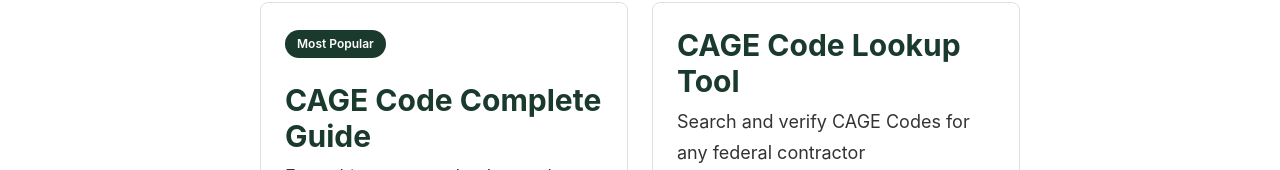
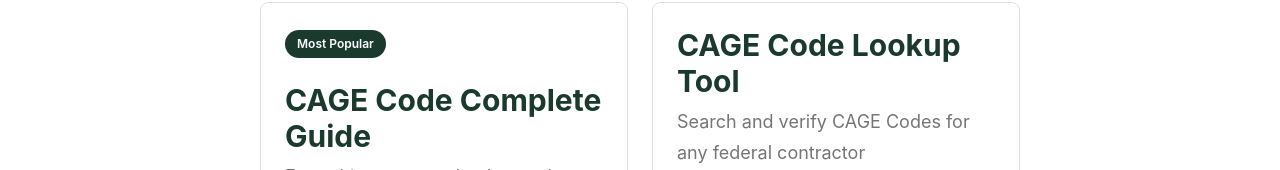
Before and after one commit to ecoffie/govcon-content, a Next.js app in the folder resources-site/: page / in a window 1280 px wide. Shown: the part 630-800 px from the top of the page. Built offline with nearby package versions, Linux system fonts and the light colour scheme.

Commit message:
Add Google verification meta tag and restore homepage

```diff
--- a/resources-site/app/layout.js
+++ b/resources-site/app/layout.js
@@ -50,9 +50,7 @@ export const metadata = {
     },
   },
   verification: {
-    // Add these when you set them up:
-    // google: 'your-google-verification-code',
-    // yandex: 'your-yandex-verification-code',
+    google: 'yoXb5-tV3GixnHfrCFPDDY9xlA4oOTKLxawzfYSHUAI',
   },
   alternates: {
     canonical: 'https://guides.govcongiants.org',
--- a/resources-site/app/page.js
+++ b/resources-site/app/page.js
@@ -111,7 +111,7 @@ export default function HomePage() {
               }}>
                 {resource.title}
               </h3>
-              <p style={{ color: 'var(--gray)', margin: 0 }}>
+              <p style={{ color: 'var(--gray-600)', margin: 0 }}>
                 {resource.description}
               </p>
             </Link>
```
